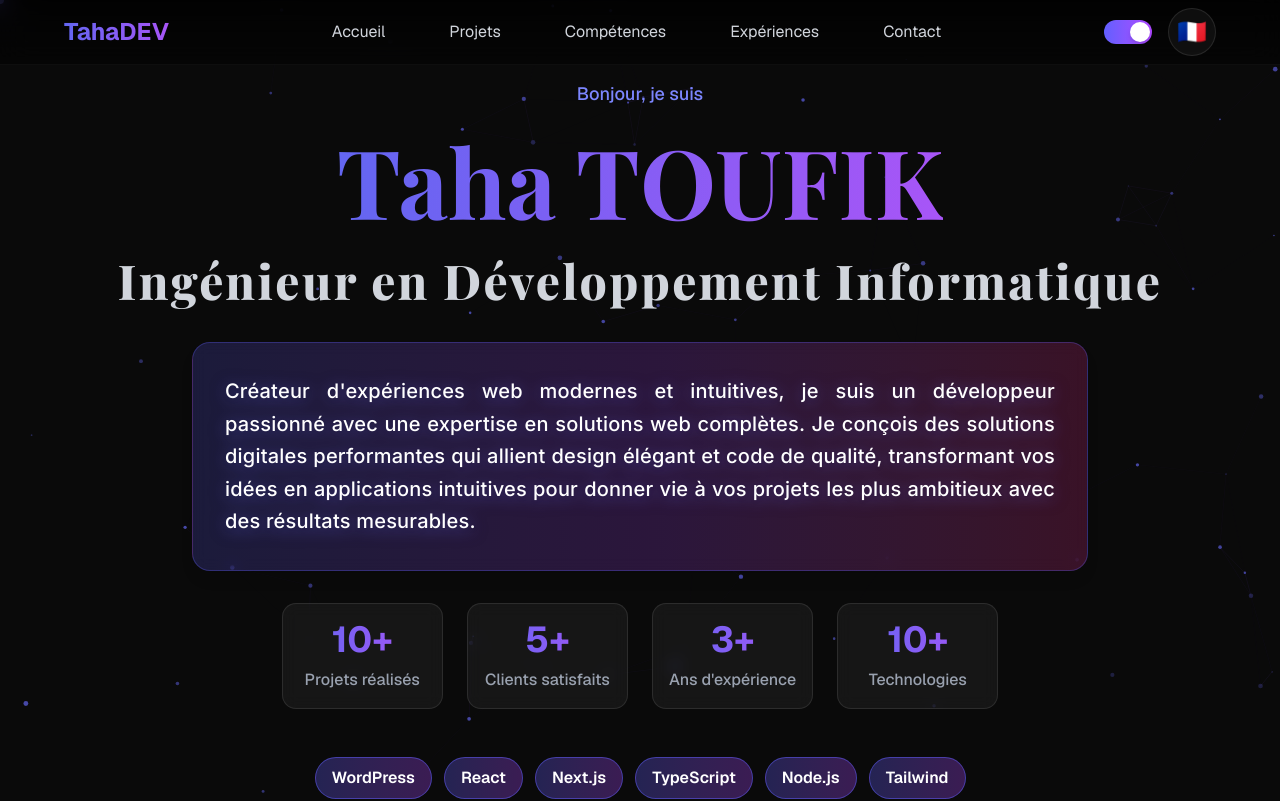
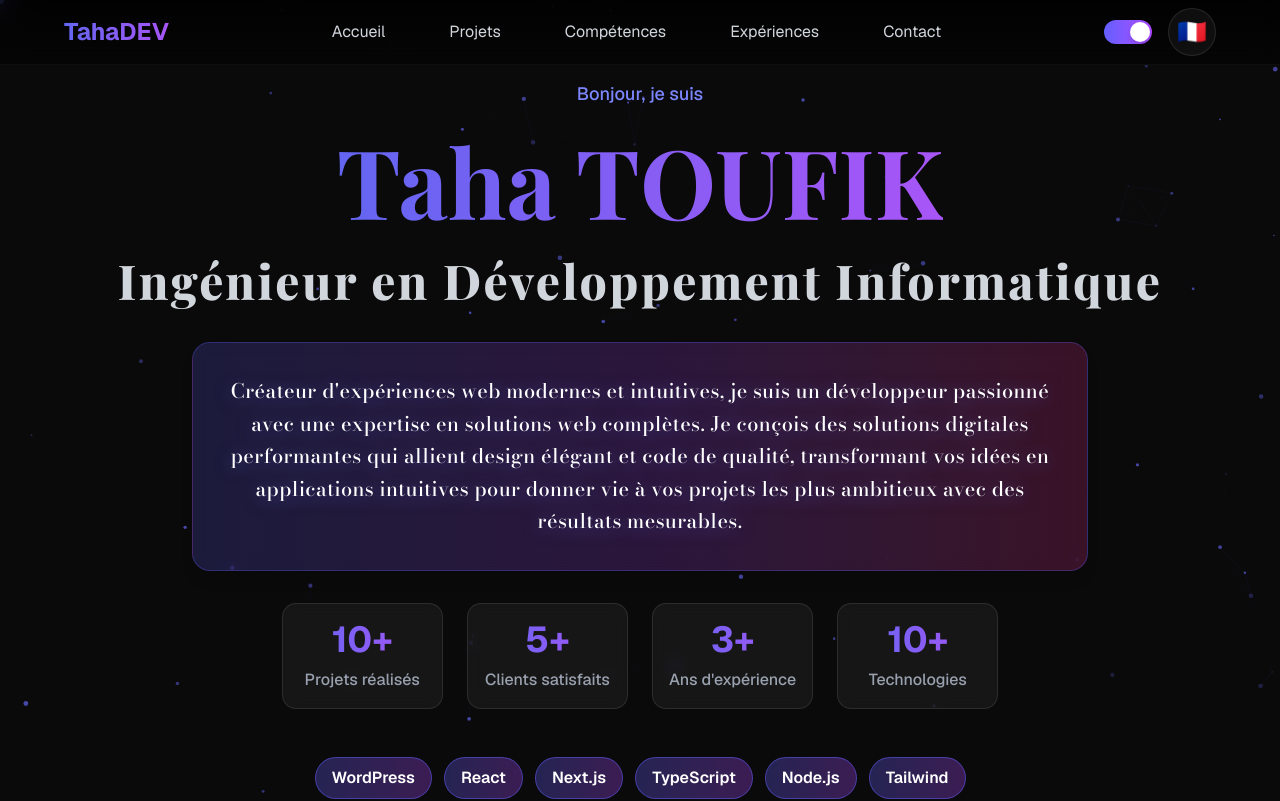
Before and after one commit to TOUFIK-Taha98/portfolio_dev, a Next.js app: page / in a window 1280 px wide. Shown: the top 801 px of the page. Built offline with nearby package versions, Linux system fonts and the light colour scheme.

Commit message:
🎨 Restore Bodoni/Playfair font and center hero text

```diff
--- a/components/sections/hero.tsx
+++ b/components/sections/hero.tsx
@@ -69,12 +69,12 @@ export default function Hero() {
               <p
                 className="text-base md:text-lg lg:text-xl leading-relaxed font-normal"
                 style={{
-                  fontFamily: 'var(--font-inter), -apple-system, BlinkMacSystemFont, "Segoe UI", Roboto, sans-serif',
+                  fontFamily: 'var(--font-bodoni), var(--font-playfair), Georgia, "Times New Roman", serif',
                   fontWeight: 500,
-                  letterSpacing: '0.01em',
+                  letterSpacing: '0.02em',
                   color: '#1f2937',
                   textShadow: '0 2px 4px rgba(0, 0, 0, 0.1)',
-                  textAlign: 'justify',
+                  textAlign: 'center',
                 }}
               >
                 <span className="dark:text-white dark:drop-shadow-[0_2px_8px_rgba(99,102,241,0.5)]">
```
